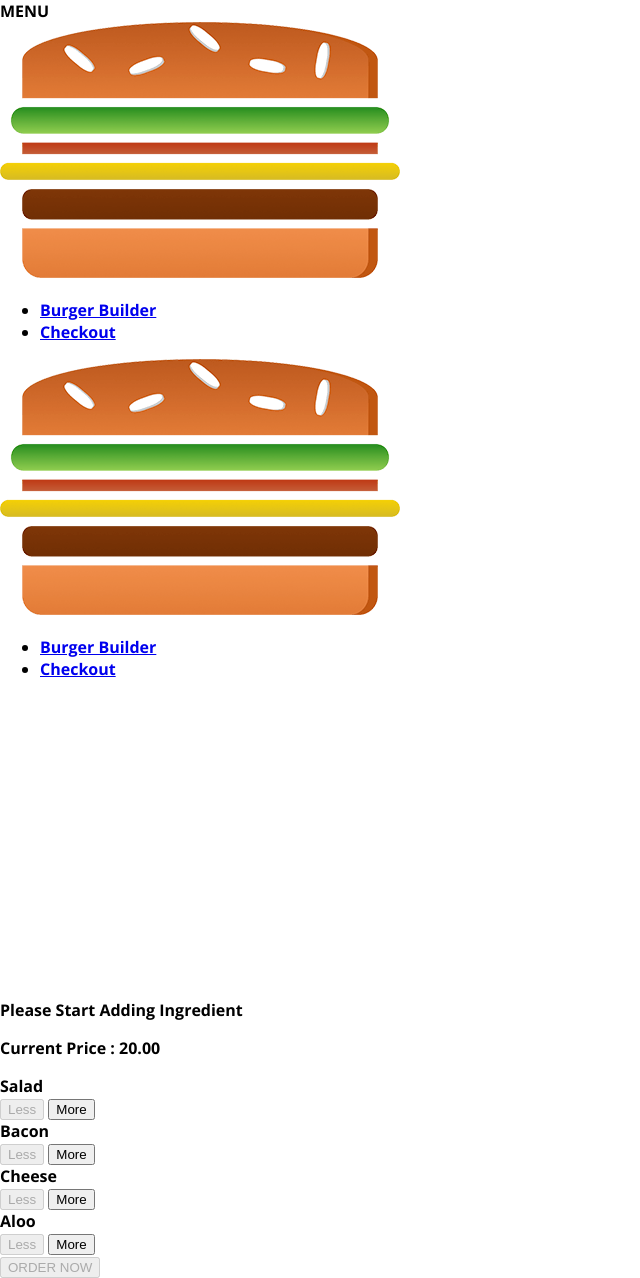
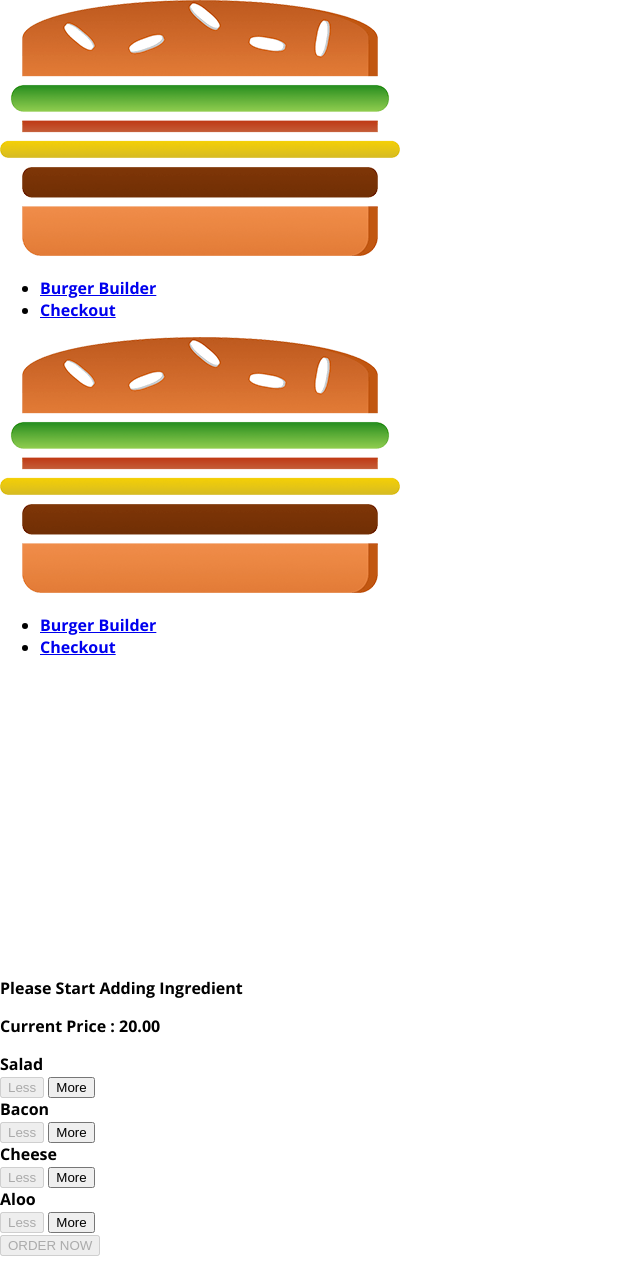
Before and after one commit to ankurtomar8/Burger_Builder_App_Reactjs, a React app: page / in a window 1280 px wide. Shown: the whole page, without its empty margins (0-640 px from the left). After the commit the page ends 1256 px from the top, so only its background shows below. Built offline with nearby package versions, Linux system fonts and the light colour scheme.

Commit message:
Working Properly completed all modules

```diff
--- a/src/components/Burger/Burger.css
+++ b/src/components/Burger/Burger.css
@@ -1,7 +1,7 @@
 .Burger {
     width: 100%;
     margin: auto;
-    height: 100px;
+    height: 140px;
     overflow: scroll;
     text-align: center;
     font-weight: bold;
@@ -17,8 +17,8 @@
 
 @media (min-width : 500px) and (min-height : 401px){
     .Burger{
-        width: 450px;
-        height: 400px;
+        width: 350px;
+        height: 300px;
     }
 }
 
--- a/src/components/Layout/Layout.js
+++ b/src/components/Layout/Layout.js
@@ -1,4 +1,4 @@
-import React from 'react';
+import React, { Component } from 'react';
 import classes from './Layout.css';
 
 import Aux from '../../hoc/Auxiliary';
@@ -6,15 +6,39 @@ import Toolbar from '../Navigation/Toolbar/Toolbar';
 import SideDrawer from '../Navigation/SideDrawer/SideDrawer';
 
 
-const layout = ( props )  => (
-    <Aux>
-    <Toolbar />
-    <SideDrawer />
-         <main className={classes.Content}>
-        {props.children}
-    </main>
-    </Aux>
 
- );
+class Layout extends Component {
+        state = {
+            showSideDrawer : false
+        }
 
- export default layout;
+
+    SideDrawerClosedHandler = () => {
+        this.setState({showSideDrawer:false})
+
+    }
+
+    sideDrawerToggleHandler = () => {
+        this.setState((prevState) => {
+           return  {showSideDrawer: !prevState.showSideDrawer};
+        });
+
+    }
+
+
+
+    render () {
+     return (
+        <Aux>
+        <Toolbar drawerToggleClicked = {this.sideDrawerToggleHandler}  />
+        <SideDrawer
+        open = {this.state.showSideDrawer}
+             closed = {this.SideDrawerClosedHandler}/>
+             <main className={classes.Content}>
+            {this.props.children}
+        </main>
+        </Aux>
+     );
+    }
+    }
+ export default Layout;
--- a/src/components/Navigation/NavigationItems/NavigationItems.js
+++ b/src/components/Navigation/NavigationItems/NavigationItems.js
@@ -7,7 +7,7 @@ import NavigationItem from '../NavigationItem/NavigationItem';
 const navigationItems = () => (
     <ul className={classes.NavigationItems} >
         <NavigationItem link="/" active> Burger Builder</NavigationItem>
-        <NavigationItem link="/"> Checkout</NavigationItem>
+        <NavigationItem link="/" active> Checkout</NavigationItem>
     </ul>
 
 );
--- /dev/null
+++ b/src/components/Navigation/SideDrawer/DrawerToggle/DrawerToggle.css
@@ -0,0 +1,23 @@
+.DrawerToggle {
+    width: 40px;
+    height: 100%;
+    display: flex;
+    flex-flow: column;
+    justify-content: space-around;
+    align-items: center;
+    padding: 10px 0;
+    box-sizing: border-box;
+    cursor: pointer;
+}
+
+.DrawerToggle div {
+    width: 90%;
+    height: 3px;
+    background-color: white;
+}
+
+@media (min-width: 500px) {
+    .DrawerToggle {
+        display: none;
+    }
+}
--- /dev/null
+++ b/src/components/Navigation/SideDrawer/DrawerToggle/DrawerToggle.js
@@ -0,0 +1,12 @@
+import React from 'react' ;
+import classes from './DrawerToggle.css';
+
+const drawerToggle = (props) => (
+    <div className={classes.DrawerToggle} onClick = {props.clicked}>
+        <div></div>
+        <div></div>
+        <div></div>
+    </div>
+);
+
+export default drawerToggle;
--- a/src/components/Navigation/SideDrawer/SideDrawer.js
+++ b/src/components/Navigation/SideDrawer/SideDrawer.js
@@ -3,16 +3,23 @@ import React from 'react';
 import Logo from '../../Logo/Logo';
 import NavigationItems from '../NavigationItems/NavigationItems';
 import classes from './SideDrawer.css';
+import Backdrop from '../../UI/Backdrop/Backdrop';
+import Aux from '../../../hoc/Auxiliary';
 
 
 const sideDrawer = (props) => {
 
-    //......?////..///
+    let attachedClasses = [classes.SideDrawer , classes.Close] ;
+    if (props.open) {
 
+        attachedClasses = [classes.SideDrawer , classes.Open];
+
+    }
 
     return (
-
-        <div className={classes.SideDrawer}>
+        <Aux>
+            <Backdrop  show ={props.open} clicked = {props.closed} />
+             <div className={attachedClasses.join(' ')}>
             <div className = {classes.Logo}>
             <Logo />
             </div>
@@ -23,7 +30,7 @@ const sideDrawer = (props) => {
             </nav>
 
         </div>
-
+        </Aux>
     );
 
 };
--- a/src/components/Navigation/Toolbar/Toolbar.js
+++ b/src/components/Navigation/Toolbar/Toolbar.js
@@ -3,10 +3,11 @@ import React from 'react';
 import Logo from '../../Logo/Logo';
 import classes from './Toolbar.css';
 import NavigationItems from '../NavigationItems/NavigationItems';
+import DrawerToggle from '../SideDrawer/DrawerToggle/DrawerToggle';
 
 const toolbar = (props) => (
     <header className={classes.Toolbar}>
-        <div>MENU</div>
+        <DrawerToggle clicked={props.drawerToggleClicked} />
    {/* Dummy tha replace kar diya hai  <div>LOGO</div>   */}
         <div className={classes.Logo}>
         <Logo  />
```
